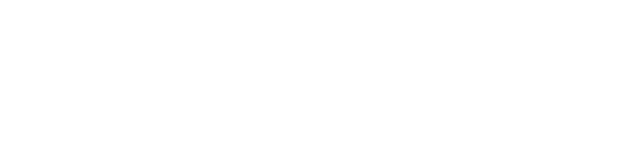
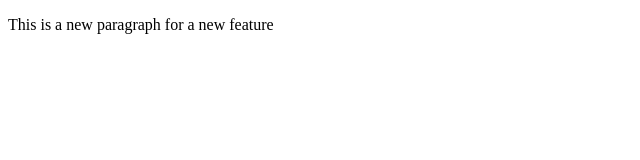
Before and after one commit to SiddharthTandon/localrepo, a plain HTML site: page index.html in a window 1280 px wide. Shown: the whole page, without its empty margins (0-640 px from the left). Drawn offline with Linux system fonts and the light colour scheme.

Commit message:
new feature

```diff
--- a/index.html
+++ b/index.html
@@ -6,6 +6,7 @@
     <title>Document</title>
 </head>
 <body>
+    <p> This is a new paragraph for a new feature</p>
 
 </body>
 </html>
```
